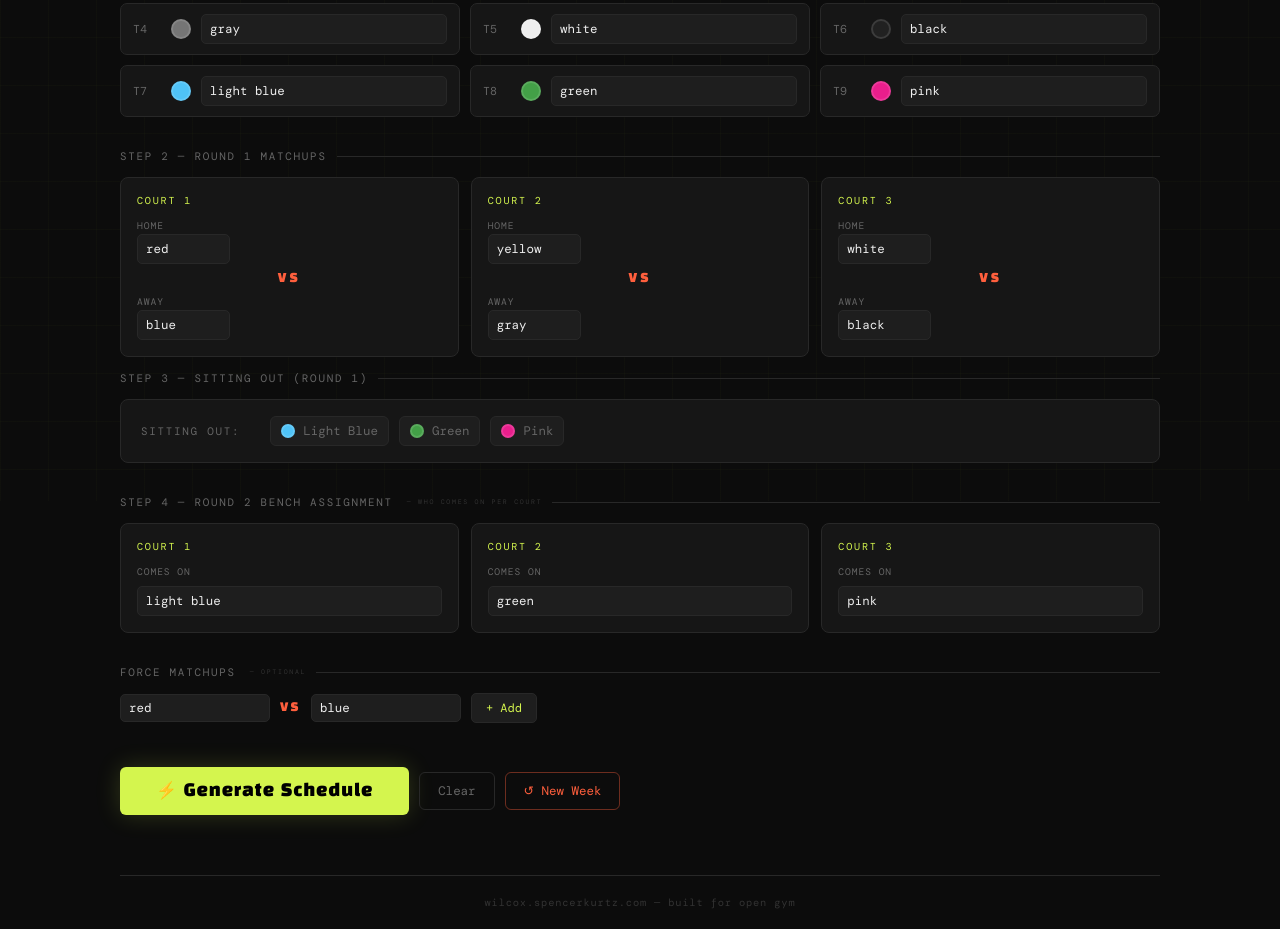
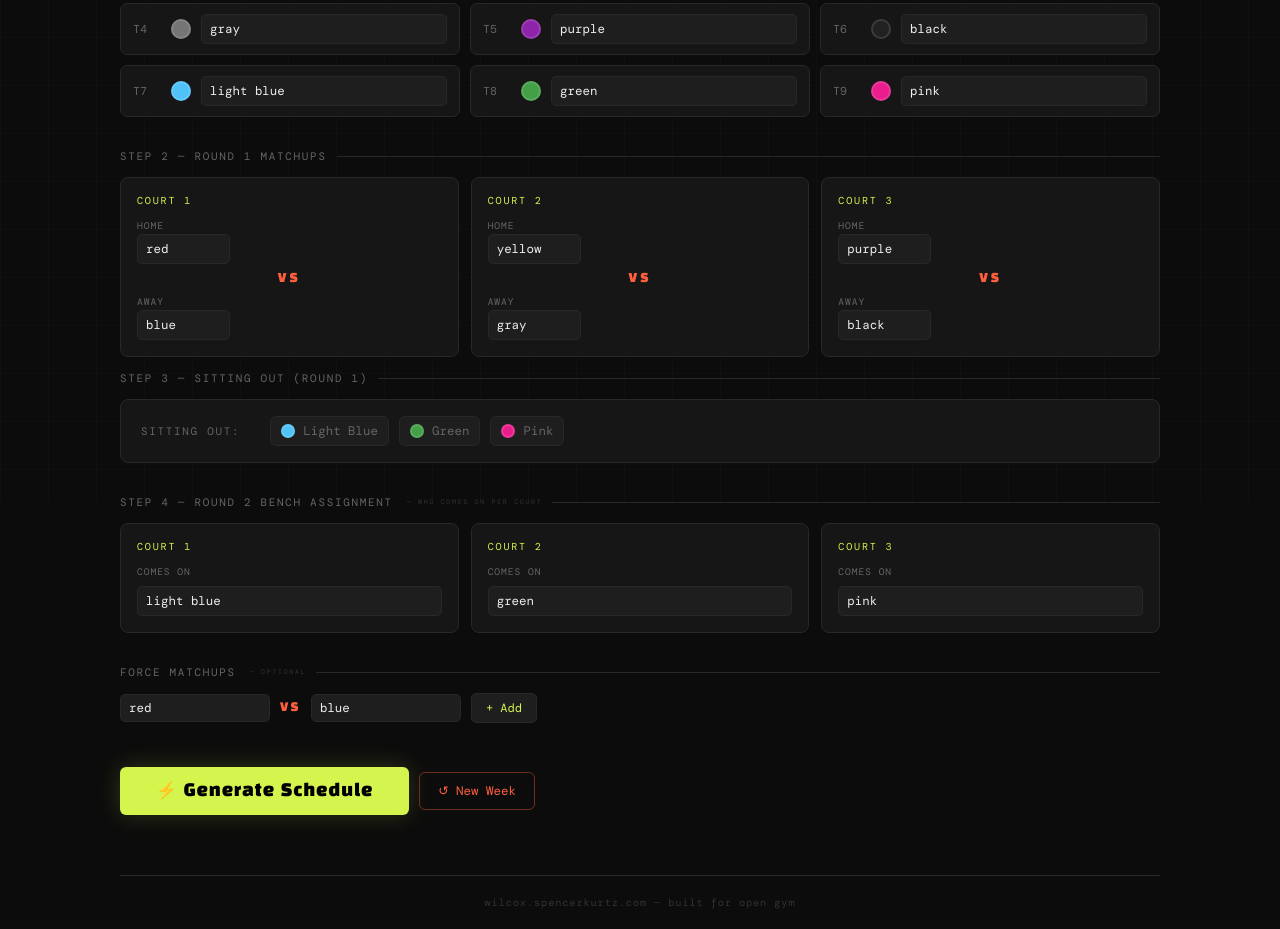
Before and after one commit to sjk7876/Wilcox-Open-Gym, a plain HTML site: page index.html in a window 1280 px wide. Shown: the part 299-1228 px from the top of the page. Drawn offline with nearby package versions, Linux system fonts and the light colour scheme.

Commit message:
Default purple instead of white; remove Clear button
New Week supersedes Clear, so drop the button and resetOutput().

```diff
--- a/index.html
+++ b/index.html
@@ -604,7 +604,6 @@ select.force-select { flex: none; width: 150px; }
   <!-- ACTION -->
   <div class="action-bar">
     <button class="btn-gen" onclick="generate()">⚡ Generate Schedule</button>
-    <button class="btn-reset" onclick="resetOutput()">Clear</button>
     <button class="btn-reset btn-new-week" onclick="startNewWeek()">↺ New Week</button>
     <div class="error-msg" id="error-msg"></div>
   </div>
@@ -636,7 +635,7 @@ const NUM_TEAMS = 9;
 const NUM_COURTS = 3;
 
 // team assignments: teamColors[i] = color name for team i+1
-let teamColors = ['red','blue','yellow','gray','white','black','light blue','green','pink'];
+let teamColors = ['red','blue','yellow','gray','purple','black','light blue','green','pink'];
 
 // round 1 matchups: [[t1,t2],[t3,t4],[t5,t6]] (1-indexed team numbers)
 let r1matchups = [[1,2],[3,4],[5,6]];
@@ -1317,21 +1316,10 @@ function swapCourts(roundIdx, courtA, courtB) {
   saveState();
 }
 
-function resetOutput() {
-  schedule = [];
-  playedMatchups = new Set();
-  forcedMatches = [];
-  forcedMatchSatisfiedRound = [];
-  document.getElementById('output').innerHTML = '';
-  document.getElementById('error-msg').style.display = 'none';
-  renderForcedList();
-  saveState();
-}
-
 function startNewWeek() {
   if (!confirm('Start a new week? This wipes team colors, Round 1 matchups, bench order, forced matches, and the generated schedule.')) return;
 
-  teamColors = ['red','blue','yellow','gray','white','black','light blue','green','pink'];
+  teamColors = ['red','blue','yellow','gray','purple','black','light blue','green','pink'];
   r1matchups = [[1,2],[3,4],[5,6]];
   r2benchOrder = [7,8,9];
   schedule = [];
```
